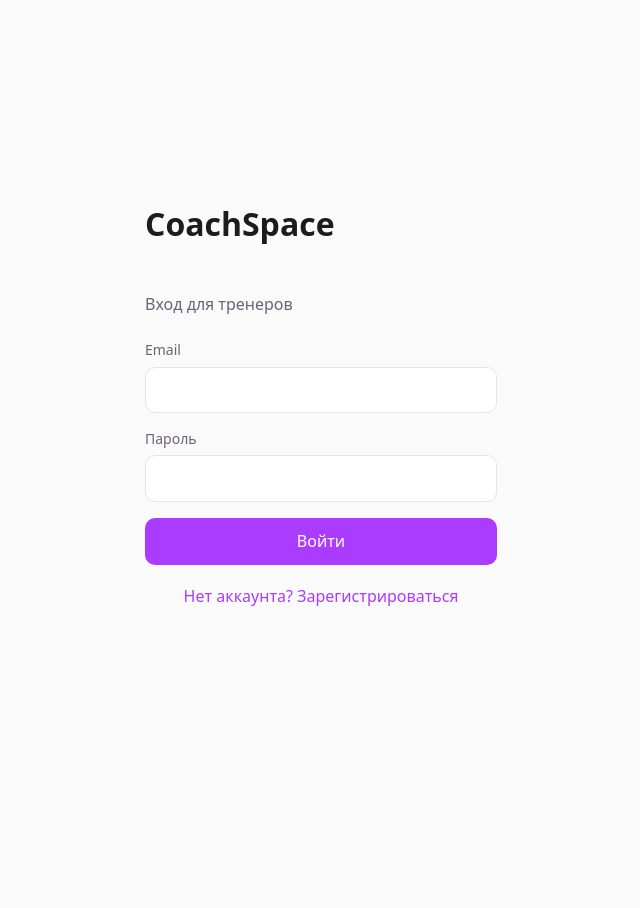
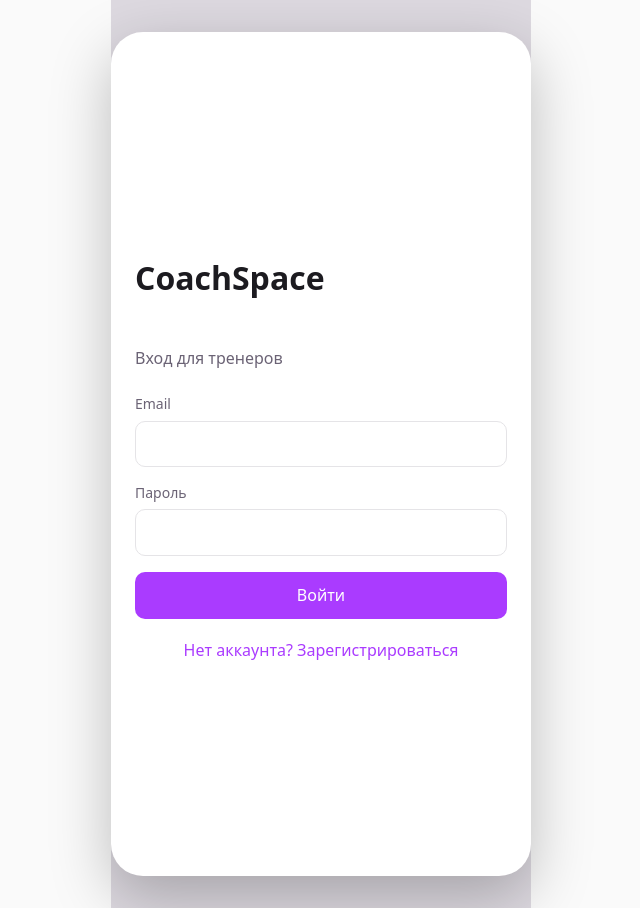
Before and after one commit to BabaylovaPolina/yandex-fit-prototype, a React (Vite) app in the folder trainer-app/: page / in a window 1280 px wide. Shown: the whole page, without its empty margins (319-959 px from the left). Before the commit the page ends 800 px from the top, so only its background shows below. Built offline with nearby package versions, Linux system fonts and the light colour scheme; no server answers.

Commit message:
trainer-app: show a phone-sized frame on desktop viewports
Wraps the app in a fixed-width card centered on wide screens so
desktop testing matches the mobile layout; phones keep full-width.

```diff
--- a/trainer-app/src/App.tsx
+++ b/trainer-app/src/App.tsx
@@ -12,7 +12,9 @@
 function App() {
   return (
     <AuthProvider>
-      <AppShell />
+      <div className="phone-frame">
+        <AppShell />
+      </div>
     </AuthProvider>
   )
 }
--- a/trainer-app/src/index.css
+++ b/trainer-app/src/index.css
@@ -25,6 +25,39 @@
 
 #root {
   min-height: 100vh;
+  display: flex;
+  flex-direction: column;
+}
+
+.phone-frame {
+  flex: 1;
+  display: flex;
+  flex-direction: column;
+  background: var(--surface);
+}
+
+@media (min-width: 481px) {
+  body {
+    display: flex;
+    justify-content: center;
+  }
+
+  #root {
+    min-height: 100vh;
+    background: #ddd9e0;
+    display: flex;
+    align-items: center;
+  }
+
+  .phone-frame {
+    flex: none;
+    width: 420px;
+    height: 844px;
+    margin: 32px 0;
+    border-radius: 32px;
+    box-shadow: 0 20px 60px rgba(0, 0, 0, 0.25);
+    overflow: hidden;
+  }
 }
 
 input,
@@ -47,14 +80,12 @@
 }
 
 .auth-screen {
-  min-height: 100vh;
+  flex: 1;
   display: flex;
   flex-direction: column;
   justify-content: center;
   gap: 8px;
   padding: 24px;
-  max-width: 400px;
-  margin: 0 auto;
 }
 
 .auth-subtitle {
@@ -96,7 +127,7 @@
 }
 
 .home-screen {
-  min-height: 100vh;
+  flex: 1;
   display: flex;
   flex-direction: column;
 }
```
